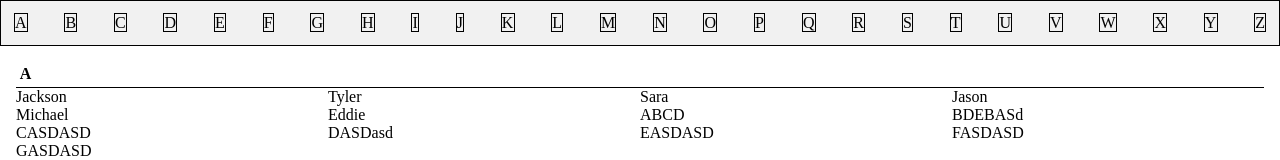
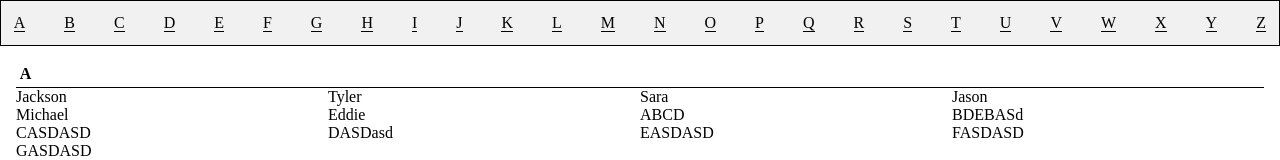
Before and after one commit to JumboCode/TUPIT, a Next.js app in the folder frontend/: page /student in a window 1280 px wide. Shown: the top 160 px of the page. Built offline with nearby package versions, Linux system fonts and the light colour scheme.

Commit message:
Popup and Letter Selection Style

```diff
--- a/frontend/src/pages/student/student.module.scss
+++ b/frontend/src/pages/student/student.module.scss
@@ -9,15 +9,15 @@
 
 .letterItem {
   background-color: #f1f1f1;
-  border: 1px solid black;
-  padding: 1%;
+  border-bottom: 1px solid black;
+  //padding: 2%;
 }
 
 .letterItemClick {
   background-color: black;
-  border: 1px solid black;
-  padding: 1%;
-  color: white;
+  border: 2px solid black;
+  //padding: .3%;
+  //color: white;
 }
 
 .letterItem {
```
